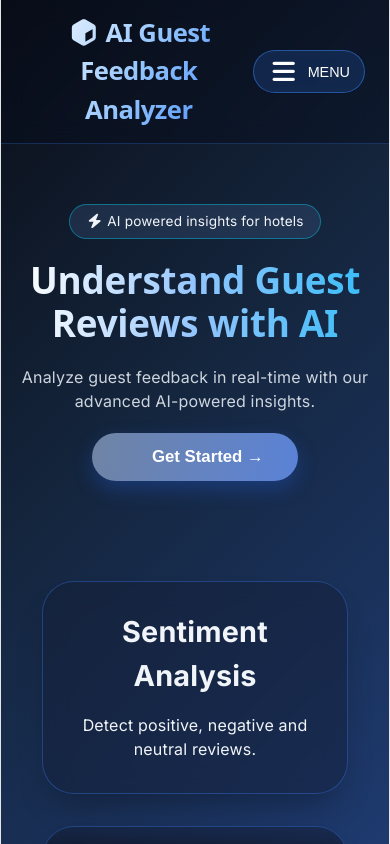
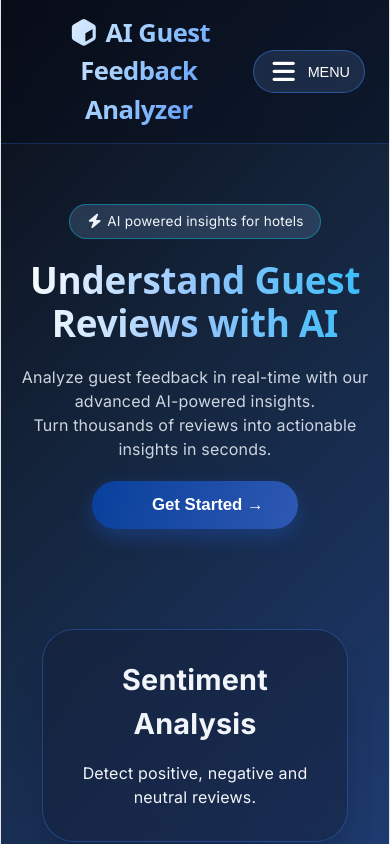
Before and after one commit to mnkshii/AI-Guest-Feedback, a React (Vite) app in the folder frontend/: page / in a window 390 px wide. Shown: the top 844 px of the page. Built offline with nearby package versions, Linux system fonts and the light colour scheme.

Commit message:
fix: UI and made it responsive

```diff
--- a/frontend/src/App.css
+++ b/frontend/src/App.css
@@ -57,7 +57,7 @@ html {
 }
 
 .hamburger {
-  background: rgba(59, 130, 246, 0.2);
+  background: rgba(106, 148, 216, 0.2);
   border: 1px solid rgba(59, 130, 246, 0.5);
   font-size: 1.8rem;
   color: white;
@@ -163,7 +163,7 @@ html {
 }
 
 .badge {
-  background: rgba(90, 127, 182, 0.2);
+  background: rgba(91, 119, 161, 0.319);
   display: inline-block;
   padding: 6px 16px;
   border-radius: 50px;
@@ -174,7 +174,7 @@ html {
 }
 
 .btn-glow {
-  background: linear-gradient(105deg, #7084a4, #5a82d7);
+  background: linear-gradient(105deg, #08409b, #2e58b3);
   color: white;
   border: none;
   padding: 14px 34px;
--- a/frontend/src/pages/Home.jsx
+++ b/frontend/src/pages/Home.jsx
@@ -9,6 +9,7 @@ const Home = () => {
         </div>
         <h2>Understand Guest Reviews with AI</h2>
         <p>Analyze guest feedback in real-time with our advanced AI-powered insights.</p>
+        <p>Turn thousands of reviews into actionable insights in seconds.</p>
         <button className="btn-glow" onClick={() => alert('✨ Welcome to the AI Guest Feedback Analyzer!')}>
           <i className="fas fa-sparkle"></i> Get Started →
         </button>
```
